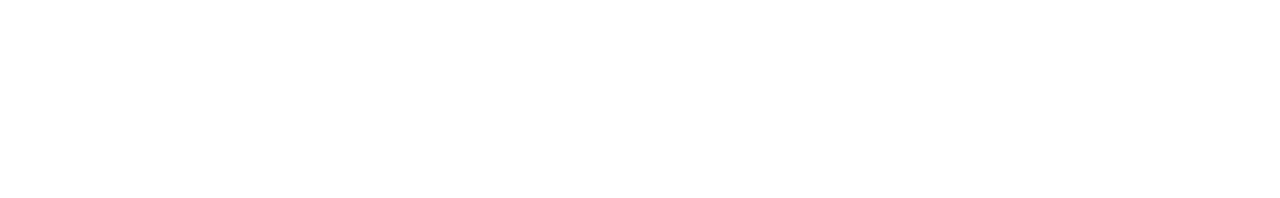
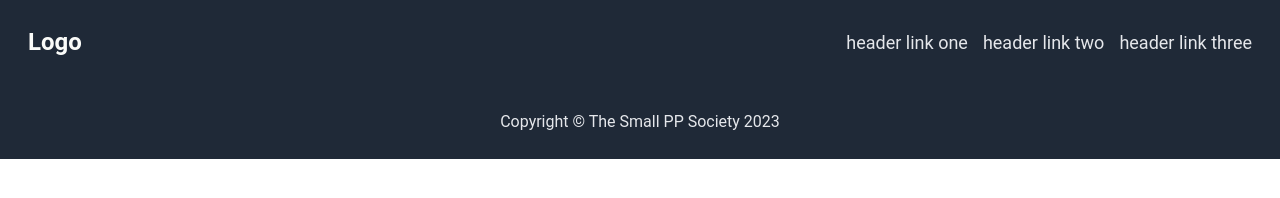
Before and after one commit to HlucaszH/WebLearning, a plain HTML site: page landingPageOdin/index.html in a window 1280 px wide. Drawn offline with Linux system fonts and the light colour scheme.

Commit message:
header works

```diff
--- a/landingPageOdin/index.html
+++ b/landingPageOdin/index.html
@@ -4,8 +4,36 @@
     <meta charset="UTF-8">
     <meta name="viewport" content="width=device-width, initial-scale=1.0">
     <title>Document</title>
+    <link rel="stylesheet" href="style.css">
 </head>
 <body>
+    <header>
+        <div class="container">
+            <div class="header">
+                <div class="logo">Logo</div>
+                <div class="links">
+                    <ul>
+                        <li><a href="">header link one</a></li>
+                        <li><a href="">header link two</a></li>
+                        <li><a href="">header link three</a></li>
+                    </ul>
+                </div>
+            </div>
+    </header>
+    <main>
 
+    </main>
+    <main>
+
+    </main>
+    <main>
+
+    </main>
+    <main>
+
+    </main>
+    <footer>
+        <p>Copyright &copy; The Small PP Society 2023</p>
+    </footer>
 </body>
 </html>
--- a/landingPageOdin/style.css
+++ b/landingPageOdin/style.css
@@ -0,0 +1,40 @@
+body{
+    margin: 0;
+    font-family: Roboto;
+}
+footer{
+    background-color: #1F2937;
+    color: hsl(220, 13%, 91%);
+    text-align: center;
+    padding: 12px;
+}
+.container{
+    background-color: #1f2937;
+    display: flex;
+    flex-direction: column;
+    justify-content: space-between;
+}
+.header{
+    padding: 8px;
+    display: flex;
+    align-items: center;
+    justify-content: space-between;
+}
+.logo{
+    color: hsl(90, 17%, 98%);
+    font-size: 24px;
+    margin: 20px;
+    font-weight: bold;
+}
+.container ul{
+    display: flex;
+    margin: 20px;
+    padding: 0px;
+    gap: 15px;
+    list-style-type: none;
+}
+.container a{
+    color: hsl(220, 13%, 91%);
+    font-size: 18px;
+    text-decoration: none;
+}
```
